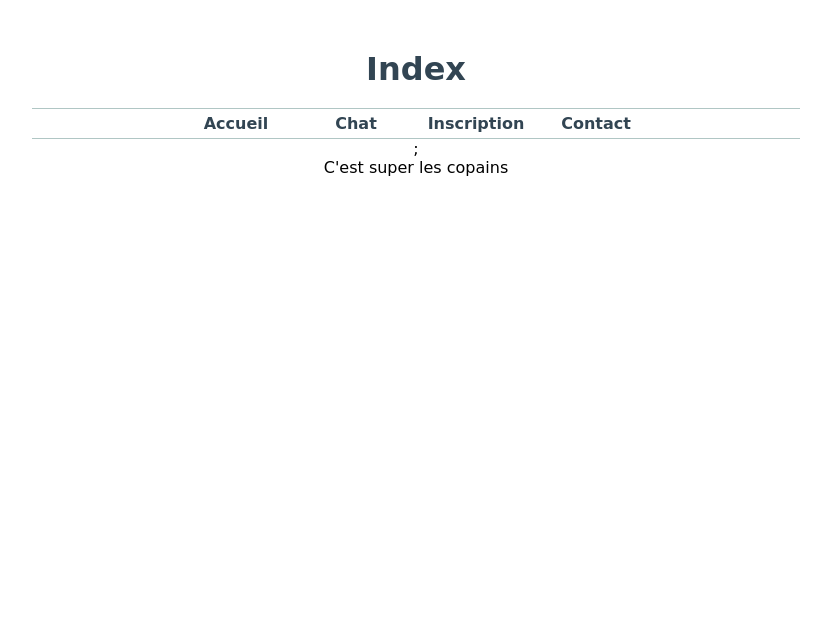
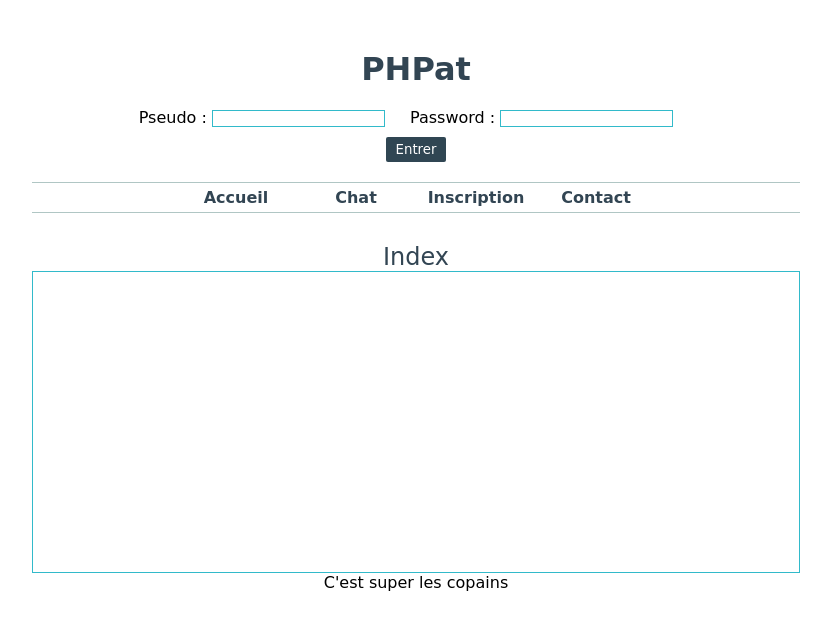
Before and after one commit to Znaybr/phpat, a PHP site: page / in a window 1280 px wide. Shown: the top 630 px of the page, without its empty margins (224-1055 px from the left). Run offline with PHP 8.4, Linux system fonts and the light colour scheme; some web fonts are replaced.

Commit message:
MAJs :
Menu
links
css
login/out

```diff
--- a/_defines.php
+++ b/_defines.php
@@ -2,3 +2,4 @@
 define("SITE_NAME" , "PHPat");
 define("SITE_URL", "http://phpat.projet.isi.com");
 define("PAGE_ID", "page_id");
+define("USER_IS_LOGGED", "user_is_logged"); // L'utilisateur est connecté ou non
--- a/contact.php
+++ b/contact.php
@@ -3,7 +3,6 @@ require_once "_defines.php";
 require_once "data/_main_data.php";
 $site_data[PAGE_ID] = "Contact";
 require_once "view_parts/_page_base.php"; // référence au fichier de référence page_base = HEAD en HTML
-
 ?>
 
 <div id="main"></div>
--- a/css/style.css
+++ b/css/style.css
@@ -14,13 +14,24 @@ h1{
     font-weight: 900;
 }
 
+h2{
+    margin-top: 30px;
+    color: #324553;
+    font-weight: 500;
+}
+
 #wrapper{
     width: 60%;
     margin:0 auto;
 }
 
+#main{
+    border: 1px solid #32baca;
+    height: 300px;
+}
 
-                                /* MENU */
+
+                            /* MENU */
 
 ul{
     margin-top: 20px;
@@ -46,8 +57,38 @@ a:hover{
     padding: 5px 10px;
     background-color: #f85723;
     color: #fff;
+    border: 0;
     border-radius: 2px;
 }
 
 
-                                /* FOOTER */
+                                /* LOGIN/OUT */
+
+form{
+    margin: 20px;
+}
+
+input{
+    margin-right: 20px;
+    border: 1px solid #32baca;
+}
+
+#dologin, #dologout{
+   display: block;
+    margin: 10px auto;
+    padding: 5px 10px;
+    background-color: #304653;
+    color: #fff;
+    border-radius: 2px;
+    border: none;
+}
+
+#dologin:hover, #dologout{
+    display: block;
+    margin: 10px auto;
+    padding: 5px 10px;
+    background-color: #f85723;
+    color: #fff;
+    border-radius: 2px;
+    border: none;
+}
--- a/data/_main_data.php
+++ b/data/_main_data.php
@@ -1,2 +1,3 @@
 <?php
-$site_data = array ();
+$site_data = array (); // variable du site (nom de la page)
+$site_data[USER_IS_LOGGED] = false; // l'utilisateur est défini comme non connecté par défaut
--- a/index.php
+++ b/index.php
@@ -3,6 +3,7 @@ require_once "_defines.php";
 require_once "data/_main_data.php";
 $site_data[PAGE_ID] = "Index";
 require_once "view_parts/_page_base.php"; // référence au fichier de référence page_base = HEAD en HTML
+
 ?>
 
 <div id="main"></div>
--- a/view_parts/_footer.php
+++ b/view_parts/_footer.php
@@ -1,4 +1,4 @@
-</div> <!--Fermrture du wrapper-->
+</div> <!--Fermerture du wrapper-->
 <div id="footer">
     <p>C'est super les copains</p>
 </div>
--- a/view_parts/_header.php
+++ b/view_parts/_header.php
@@ -1,4 +1,6 @@
 <div id="header">
-    <h1><?= $site_data[PAGE_ID] ?></h1>
-    <?php require_once "_main_menu.php" ?> ;  <!--référence au fichier page_base = HEAD en HTML-->
+    <h1>PHPat</h1>
+    <?php require_once "_login_out_form.php" ?>
+    <?php require_once "_main_menu.php" ?>   <!--référence au fichier page_base = HEAD en HTML-->
+    <h2><?= $site_data[PAGE_ID] ?></h2>
 </div>
--- /dev/null
+++ b/view_parts/_login_out_form.php
@@ -0,0 +1,17 @@
+<?php ?>
+
+<?php if(!$site_data[USER_IS_LOGGED]) { ?>
+    <!--Si l'utilisateur n'est pas connecté-->
+    <form id="login" name="login">
+        <label for="login">Pseudo : </label>
+        <input type="text" name="username" id="username" value=""/>
+        <label for="password">Password : </label>
+        <input type="password" name="password" id="password"/>
+        <input type="submit" name="dologin" id="dologin" value="Entrer"/>
+    </form>
+<?php } else { ?>
+    <!--Si l'utilisateur est connecté-->
+    <form id="logout" name="logout">
+    <input type="submit" name="dologout" id="dologout" value="Quitter"/>
+    </form>
+<?php } ?>
--- a/view_parts/_page_base.php
+++ b/view_parts/_page_base.php
@@ -2,7 +2,7 @@
 <html lang="en">
 <head>
     <meta charset="UTF-8">
-    <title><?= SITE_NAME .":". ucfirst($site_data[PAGE_ID])?></title>
+    <title><?= SITE_NAME ." : ". ucfirst($site_data[PAGE_ID])?></title>
     <link rel="stylesheet" type="text/css" href="css/style.css">
     <link href='https://fonts.googleapis.com/css?family=Gruppo' rel='stylesheet' type='text/css'>
 </head>
```
Also changed, not shown: view_parts/_login_form.php (deleted, +0 -7 lines).
